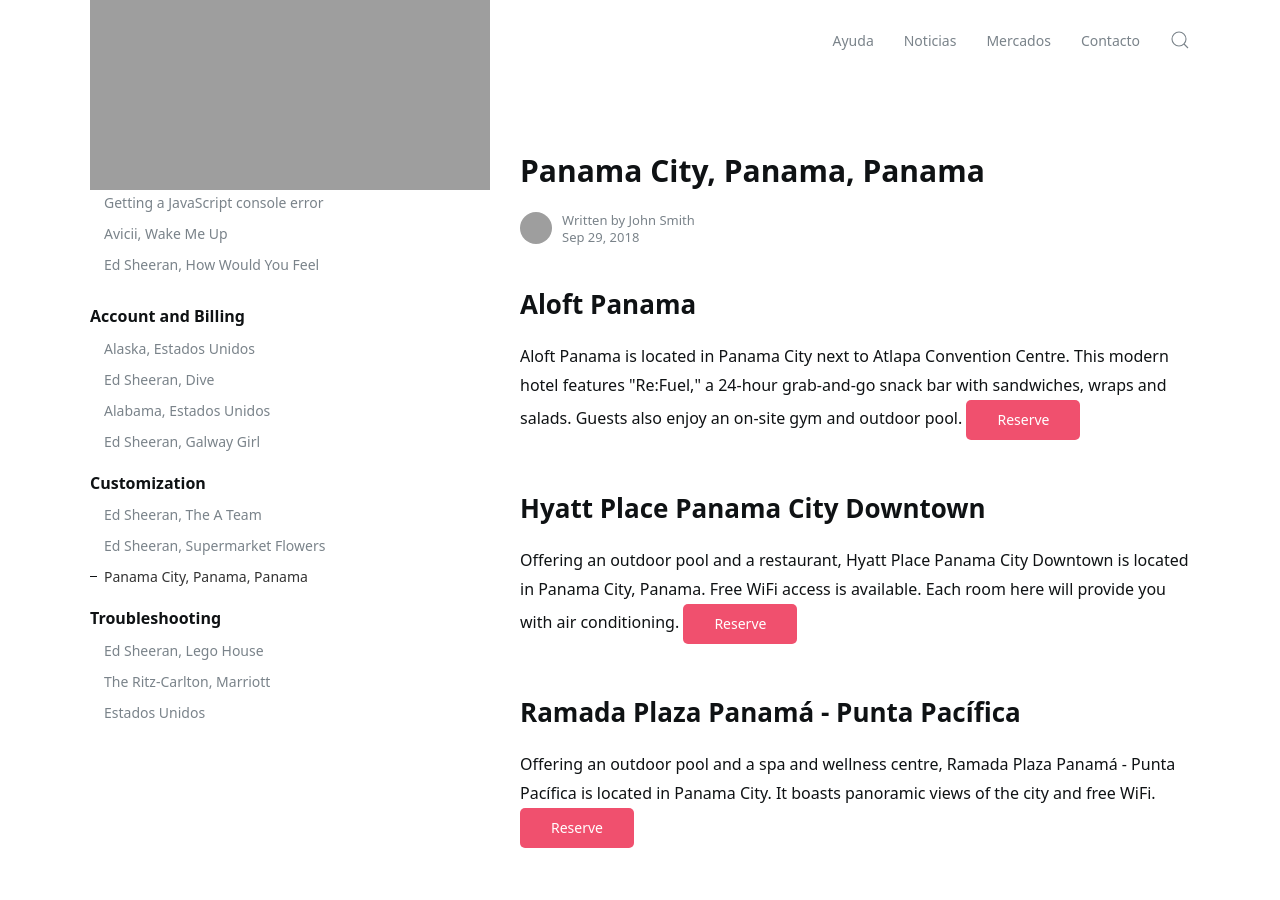
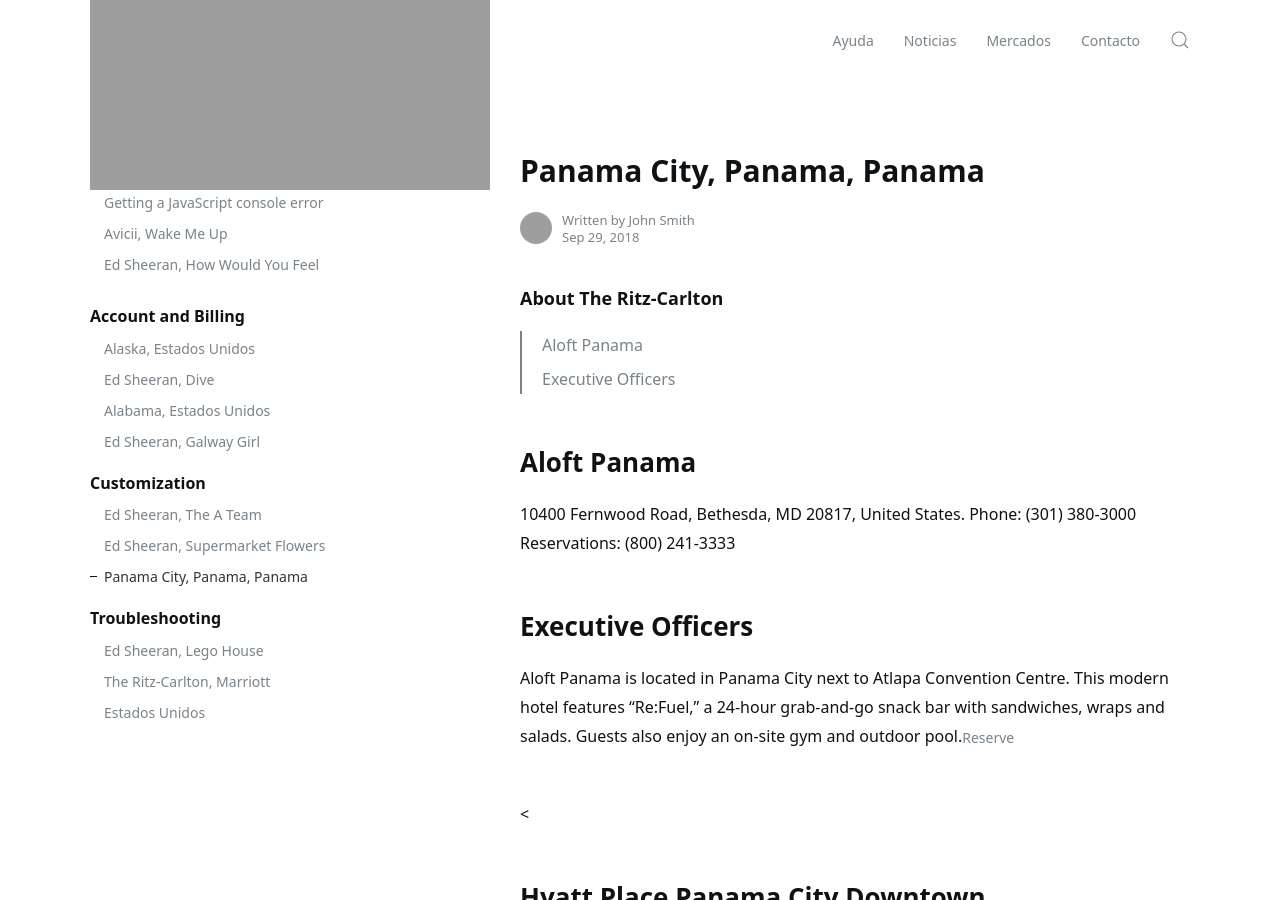
Before and after one commit to jelmii/jelmii.github.io, a Jekyll site: the page built from _docs/configuration.md, in a window 1280 px wide and 900 px high. Built offline with Jekyll 4.4.1, drawn with Linux system fonts in a browser that asks for light colours; grey boxes are pictures that could not be loaded.

Commit message:
Update configuration.md

```diff
--- a/_docs/configuration.md
+++ b/_docs/configuration.md
@@ -6,7 +6,20 @@ author:
 tags: featured
 ---
 
+#### About The Ritz-Carlton
+{:.no_toc}
+* TOC
+{:toc}
 
+## Aloft Panama
+10400 Fernwood Road,
+Bethesda, MD 20817, United States.
+Phone: (301) 380-3000
+Reservations: (800) 241-3333
+
+## Executive Officers
+
+Aloft Panama is located in Panama City next to Atlapa Convention Centre. This modern hotel features "Re:Fuel," a 24-hour grab-and-go snack bar with sandwiches, wraps and salads. Guests also enjoy an on-site gym and outdoor pool.<a class="uk-button uk-button-link" href="https://www.booking.com/hotel/pa/hyatt-place-panama-city-downtonw.en.html?aid=856525&no_rooms=1&group_adults=1">Reserve</a>
 <html>
 <thead>
 <tr>
@@ -16,13 +29,13 @@ tags: featured
 </thead>
 <tbody>
 <tr>
-<td><h2>Aloft Panama</h2>Aloft Panama is located in Panama City next to Atlapa Convention Centre. This modern hotel features "Re:Fuel," a 24-hour grab-and-go snack bar with sandwiches, wraps and salads. Guests also enjoy an on-site gym and outdoor pool.</td>
-<td><a class="uk-button uk-button-danger" href="https://www.booking.com/hotel/pa/aloft-panama.en.html?aid=856525&no_rooms=1&group_adults=1">Reserve</a></td>
+<td><h2></h2></td>
+<td><</td>
 </tr>
 <br>
 <tr>
 <td><h2>Hyatt Place Panama City Downtown</h2>Offering an outdoor pool and a restaurant, Hyatt Place Panama City Downtown is located in Panama City, Panama. Free WiFi access is available. Each room here will provide you with air conditioning.</td>
-<td><a class="uk-button uk-button-danger" href="https://www.booking.com/hotel/pa/hyatt-place-panama-city-downtonw.en.html?aid=856525&no_rooms=1&group_adults=1">Reserve</a></td>
+<td></td>
 </tr>
 <br>
 <tr>
```
